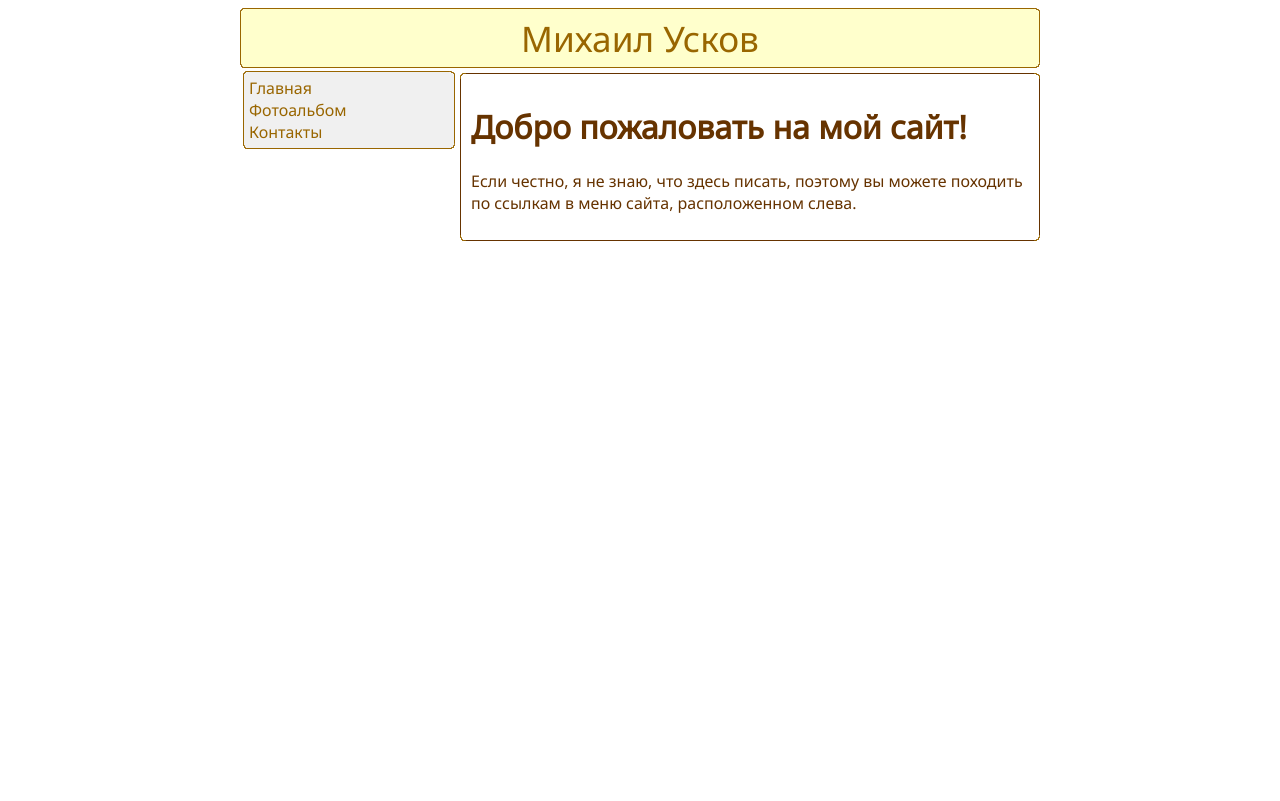
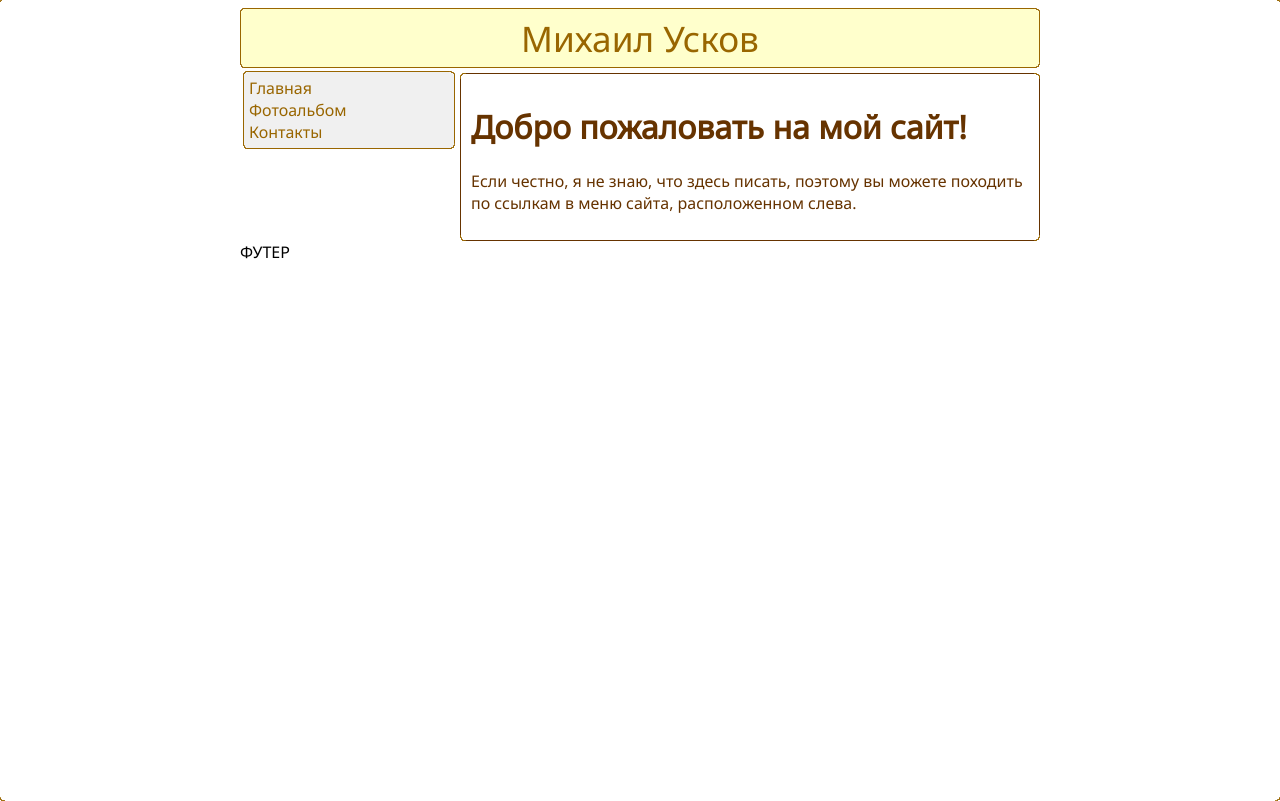
Before and after one commit to michaeluskov/uskovtask, a Django app: page // in a window 1280 px wide. Before the commit the page ends 241 px from the top, so only its background shows below. Run offline with Django 3.2, Linux system fonts and the light colour scheme.

Commit message:
Added footer

```diff
--- a/uskovapp/templates/uskovapp/base.html
+++ b/uskovapp/templates/uskovapp/base.html
@@ -36,6 +36,13 @@
 				<div class="right-bottom-corner"></div>
 				{% block 'content' %}{% endblock %}
 			</div>
+			<div class="footer">
+				<div class="left-top-corner"></div>
+				<div class="right-top-corner"></div>
+				<div class="left-bottom-corner"></div>
+				<div class="right-bottom-corner"></div>
+				ФУТЕР
+			</div>
 		</div>
 	</body>
 </html>
```
